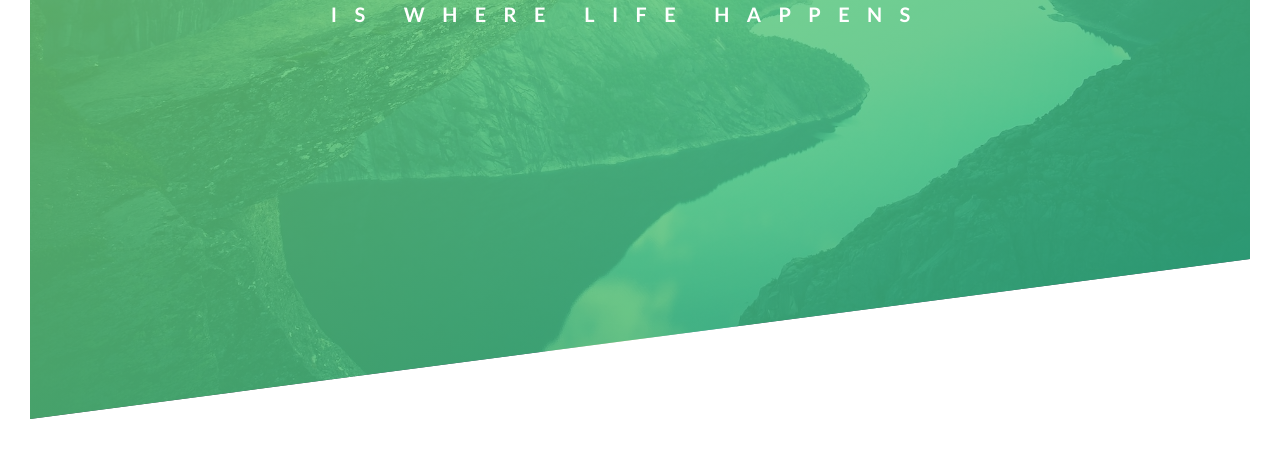
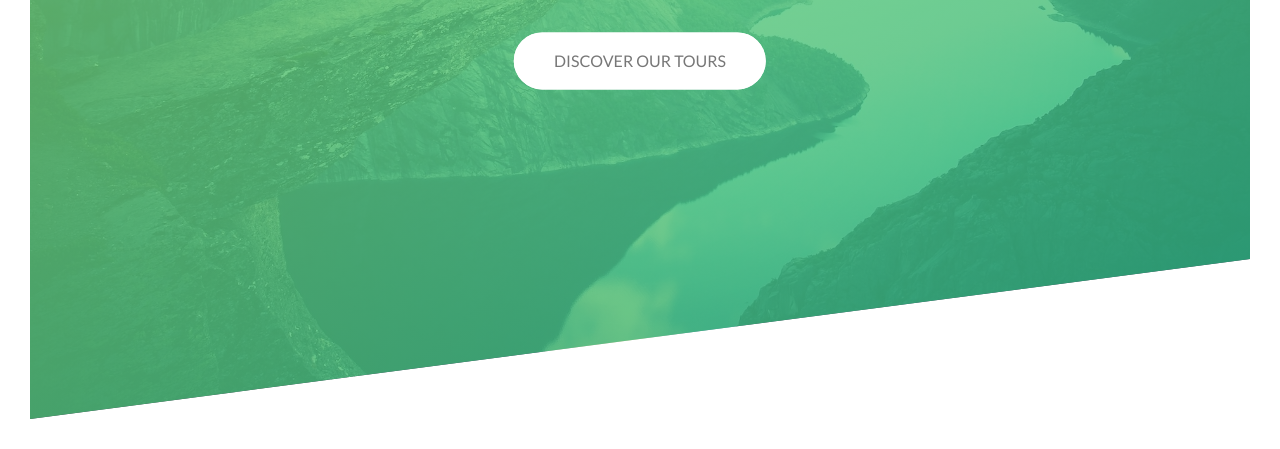
Before and after one commit to David-mwendwa/Natours-frontend-project, a plain HTML site: page index.html in a window 1280 px wide. Shown: the part 371-820 px from the top of the page. Drawn offline with Linux system fonts and the light colour scheme.

Commit message:
Created a complex animated button for the header. inc pseudo selectors and pseudo elements

```diff
--- a/css/style.css
+++ b/css/style.css
@@ -51,12 +51,14 @@ body {
   top: 40%;
   left: 50%;
   transform: translate(-50%, -50%);
+  text-align: center;
 }
 
 .heading-primary {
   color: #fff;
   text-transform: uppercase;
   backface-visibility: hidden;
+  margin-bottom: 60px;
 }
 
 .heading-primary-main {
@@ -105,3 +107,68 @@ body {
     transform: translate(0);
   }
 }
+
+@keyframes moveInBottom {
+  0% {
+    opacity: 0;
+    transform: translateY(30px);
+  }
+  100% {
+    opacity: 1;
+    transform: translate(0);
+  }
+}
+
+.btn:link,
+.btn:visited {
+  text-transform: uppercase;
+  text-decoration: none;
+  padding: 15px 40px;
+  display: inline-block;
+  border-radius: 100px;
+  transition: all 0.2s;
+  position: relative;
+}
+
+.btn:hover {
+  transform: translateY(-3px);
+  box-shadow: 0 10px 20px rgba(0, 0, 0, 0.2);
+}
+
+.btn:active {
+  transform: translateY(-1px);
+  box-shadow: 0 5px 10px rgba(0, 0, 0, 0.2);
+}
+
+.btn-white {
+  background-color: #fff;
+  color: #777;
+}
+
+.btn::after {
+  content: '';
+  display: inline-block;
+  height: 100%;
+  width: 100%;
+  border-radius: 100px;
+  position: absolute;
+  top: 0;
+  left: 0;
+  z-index: -1;
+  transition: all 0.4s;
+}
+
+.btn-white::after {
+  background-color: #fff;
+}
+
+.btn:hover::after {
+  transform: scaleX(1.5) scaleY(1.6);
+  opacity: 0;
+}
+
+.btn-animated {
+  animation: moveInBottom 1s ease-out ;
+  animation-delay: 1.5s;
+  animation-fill-mode: backwards;
+}
--- a/index.html
+++ b/index.html
@@ -1,21 +1,24 @@
 <!DOCTYPE html>
 <html lang="en">
   <head>
-        <meta charset="UTF-8">
-        <meta name="viewport" content="width=device-width, initial-scale=1.0">
+    <meta charset="UTF-8" />
+    <meta name="viewport" content="width=device-width, initial-scale=1.0" />
 
-        <link href="https://fonts.googleapis.com/css?family=Lato:100,300,400,700,900" rel="stylesheet">
+    <link
+      href="https://fonts.googleapis.com/css?family=Lato:100,300,400,700,900"
+      rel="stylesheet"
+    />
 
-        <link rel="stylesheet" href="css/icon-font.css">
-        <link rel="stylesheet" href="css/style.css">
-        <link rel="shortcut icon" type="image/png" href="img/favicon.png">
+    <link rel="stylesheet" href="css/icon-font.css" />
+    <link rel="stylesheet" href="css/style.css" />
+    <link rel="shortcut icon" type="image/png" href="img/favicon.png" />
 
     <title>Natours | Exciting tours for adventurous people</title>
   </head>
   <body>
     <header class="header">
       <div class="logo-box">
-                <img src="img/logo-white.png" alt="logo" class="logo">
+        <img src="img/logo-white.png" alt="logo" class="logo" />
       </div>
 
       <div class="text-box">
@@ -23,8 +26,9 @@
           <span class="heading-primary-main">Outdoors</span>
           <span class="heading-primary-sub">is where life happens</span>
         </h1>
+
+        <a href="#" class="btn btn-white btn-animated">Discover our tours</a>
       </div>
     </header>
-
   </body>
 </html>
```
Lines whose indentation alone changed are shown as unchanged.
